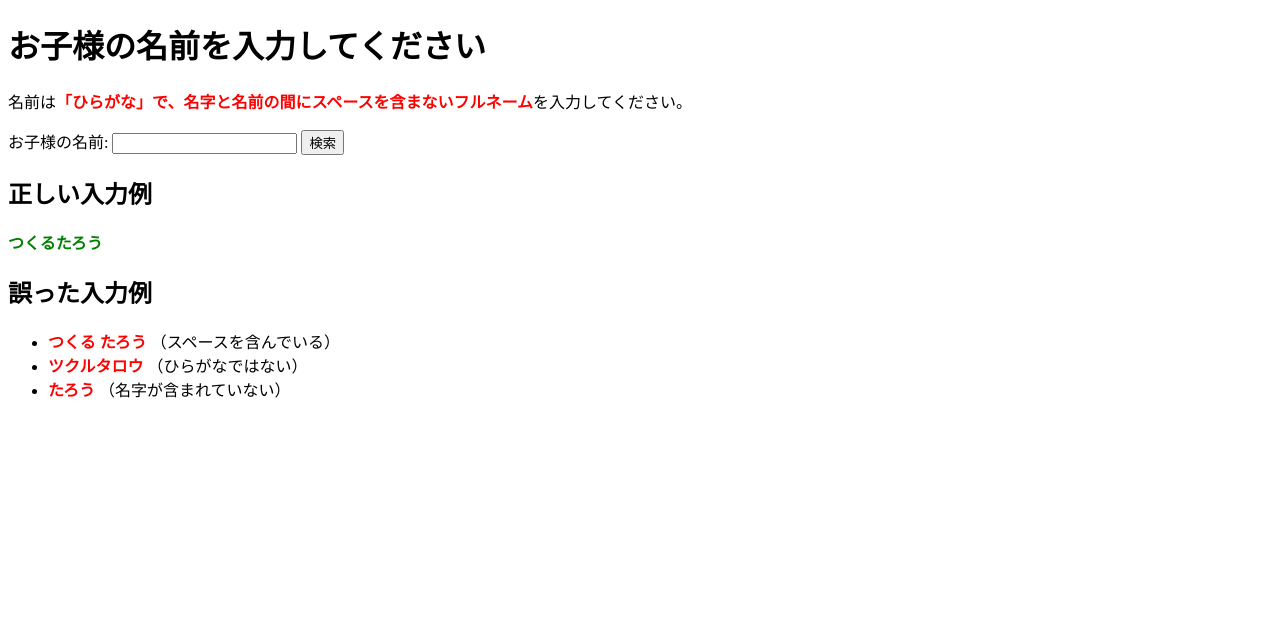
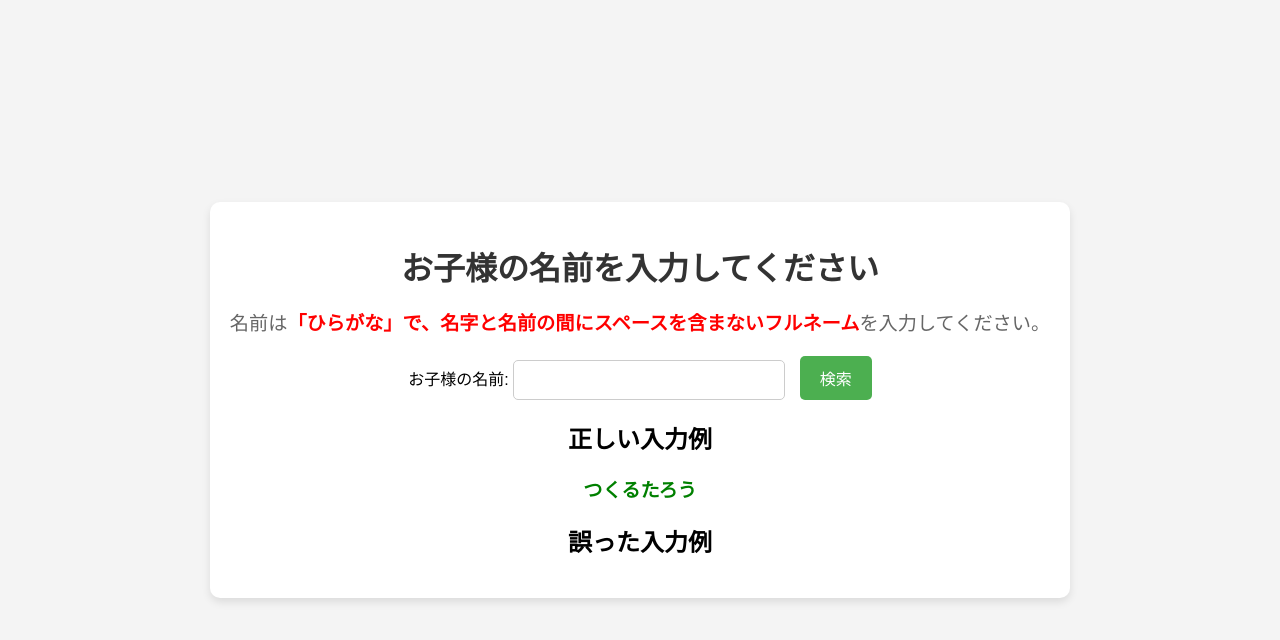
Before and after one commit to tsukurukids/vercel-project2, a plain HTML site: page index.html in a window 1280 px wide. Drawn offline with Linux system fonts and the light colour scheme.

Commit message:
Update index.html

```diff
--- a/index.html
+++ b/index.html
@@ -4,18 +4,92 @@
     <meta charset="UTF-8">
     <title>学習進捗リダイレクト</title>
     <style>
-      /* 強調するためのスタイル */
+      /* ページ全体の中央寄せ */
+      body {
+        font-family: Arial, sans-serif;
+        display: flex;
+        flex-direction: column;
+        align-items: center;
+        justify-content: center;
+        min-height: 100vh;
+        background-color: #f4f4f4;
+        margin: 0;
+      }
+
+      /* コンテンツのスタイル */
+      .container {
+        background-color: white;
+        padding: 20px;
+        border-radius: 10px;
+        box-shadow: 0 4px 8px rgba(0, 0, 0, 0.1);
+        text-align: center;
+      }
+
+      /* タイトルと説明文 */
+      h1 {
+        color: #333;
+        margin-bottom: 10px;
+        font-size: 2em;
+      }
+
+      p {
+        color: #666;
+        font-size: 1.2em;
+      }
+
+      /* フォーム */
+      form {
+        margin: 20px 0;
+      }
+
+      input[type="text"] {
+        padding: 10px;
+        width: 250px;
+        font-size: 16px;
+        border-radius: 5px;
+        border: 1px solid #ccc;
+      }
+
+      button {
+        padding: 10px 20px;
+        background-color: #4CAF50;
+        color: white;
+        border: none;
+        border-radius: 5px;
+        font-size: 16px;
+        cursor: pointer;
+        margin-left: 10px;
+      }
+
+      button:hover {
+        background-color: #45a049;
+      }
+
+      /* 正しい例と間違った例 */
+      .example {
+        font-weight: bold;
+        color: green;
+      }
+
       .important {
         font-weight: bold;
         color: red;
       }
-      .example {
-        font-weight: bold;
-        color: green;
+
+      /* リストのスタイル */
+      ul {
+        list-style-type: none;
+        padding: 0;
+      }
+
+      li {
+        margin: 5px 0;
+        font-size: 1.1em;
       }
     </style>
   </head>
   <body>
+    <div class="container">
       <h1>お子様の名前を入力してください</h1>
       <p>名前は<strong class="important">「ひらがな」で、名字と名前の間にスペースを含まないフルネーム</strong>を入力してください。</p>
 
@@ -30,9 +104,4 @@
 
       <h2>誤った入力例</h2>
       <ul>
-      <li><span class="important">つくる たろう</span> （スペースを含んでいる）</li>
-      <li><span class="important">ツクルタロウ</span> （ひらがなではない）</li>
-      <li><span class="important">たろう</span> （名字が含まれていない）</li>
-    </ul>
-  </body>
-</html>
+        <li><span class
```
Lines whose indentation alone changed are shown as unchanged.
